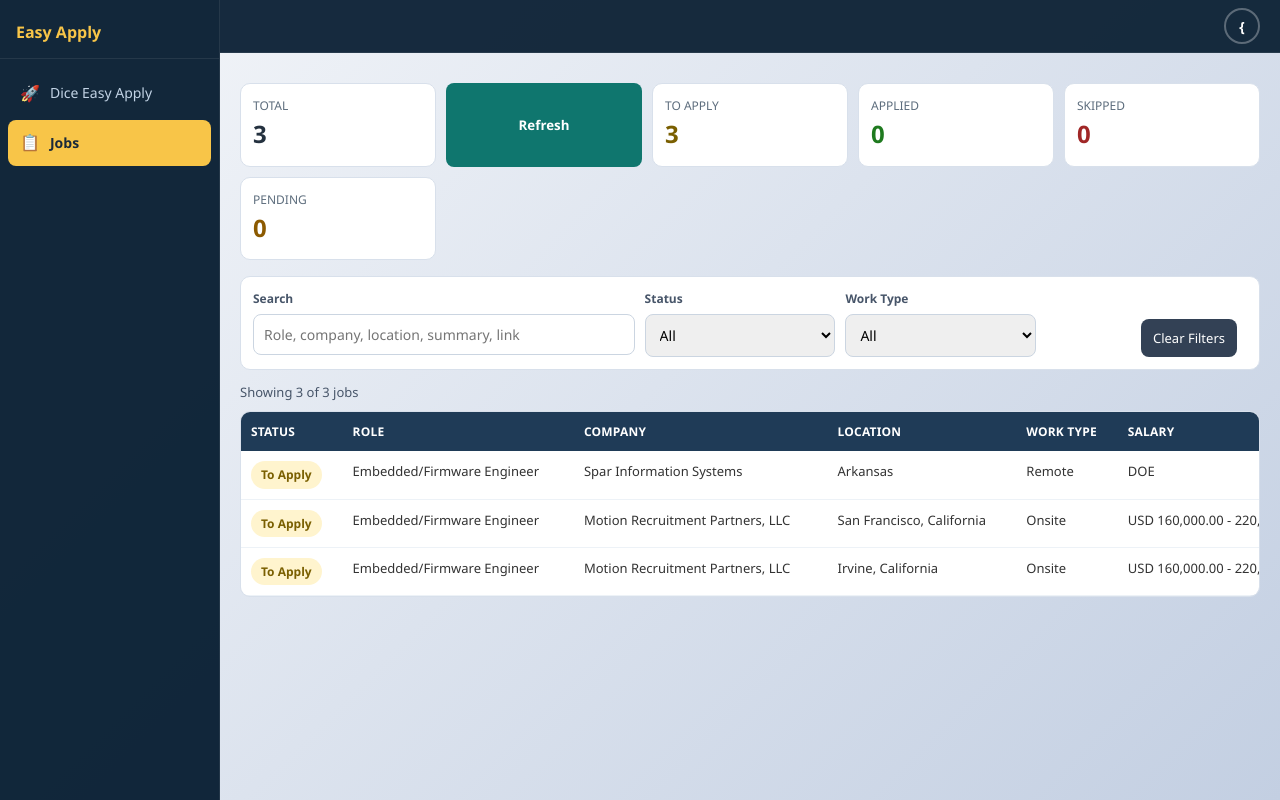
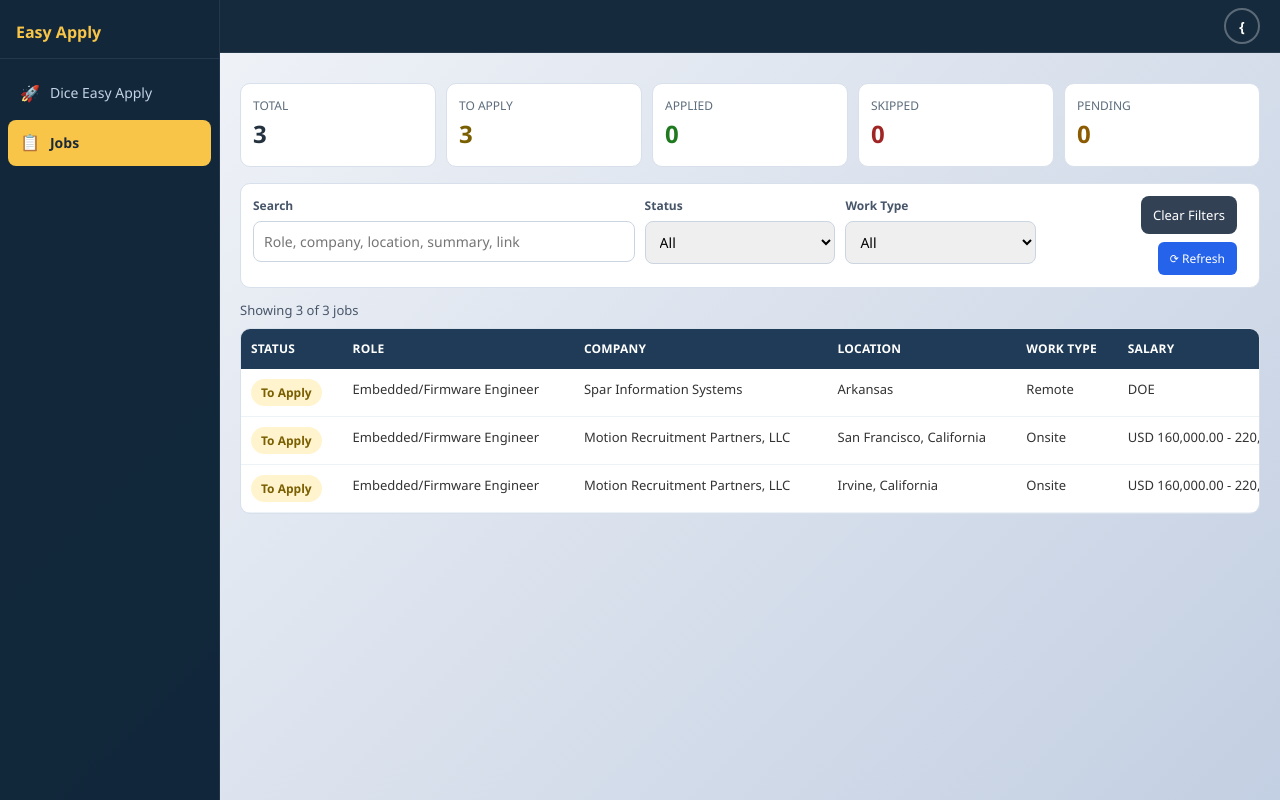
Before and after one commit to Anish-Shrestha/dice-easy-apply, an Angular app in the folder dice-easy-apply-angular/: page /jobs in a window 1280 px wide. Built offline with nearby package versions, Linux system fonts and the light colour scheme; no server answers; sample sign-in values are in the browser's storage.

Commit message:
Move Refresh btn next to Clear Filters (small), remove from stats row

```diff
--- a/dice-easy-apply-angular/src/app/components/jobs-grid.component.css
+++ b/dice-easy-apply-angular/src/app/components/jobs-grid.component.css
@@ -109,6 +109,9 @@
 
 .clear-group {
   justify-content: flex-end;
+  display: flex;
+  align-items: flex-end;
+  gap: 8px;
 }
 
 .clear-btn {
@@ -118,6 +121,26 @@
   padding: 10px 12px;
   font-size: 13px;
   align-self: flex-end;
+}
+
+.refresh-btn-sm {
+  background: #2563eb;
+  color: #fff;
+  border: none;
+  border-radius: 6px;
+  padding: 8px 12px;
+  font-size: 12px;
+  cursor: pointer;
+  white-space: nowrap;
+}
+
+.refresh-btn-sm:hover {
+  background: #1d4ed8;
+}
+
+.refresh-btn-sm:disabled {
+  opacity: 0.6;
+  cursor: not-allowed;
 }
 
 .table-meta {
--- a/dice-easy-apply-angular/src/app/components/jobs-grid.component.html
+++ b/dice-easy-apply-angular/src/app/components/jobs-grid.component.html
@@ -4,9 +4,6 @@
       <div class="label">Total</div>
       <div class="value">{{ stats.total }}</div>
     </div>
-    <button class="refresh-btn" (click)="refreshFromTracker()" [disabled]="isLoading">
-      {{ isLoading ? 'Refreshing...' : 'Refresh' }}
-    </button>
     <div class="stat-card to-apply">
       <div class="label">To Apply</div>
       <div class="value">{{ stats.toApply }}</div>
@@ -55,6 +52,9 @@
 
     <div class="filter-group clear-group">
       <button class="clear-btn" (click)="clearFilters()">Clear Filters</button>
+      <button class="refresh-btn-sm" (click)="refreshFromTracker()" [disabled]="isLoading">
+        {{ isLoading ? '⟳' : '⟳ Refresh' }}
+      </button>
     </div>
   </div>
 
```
